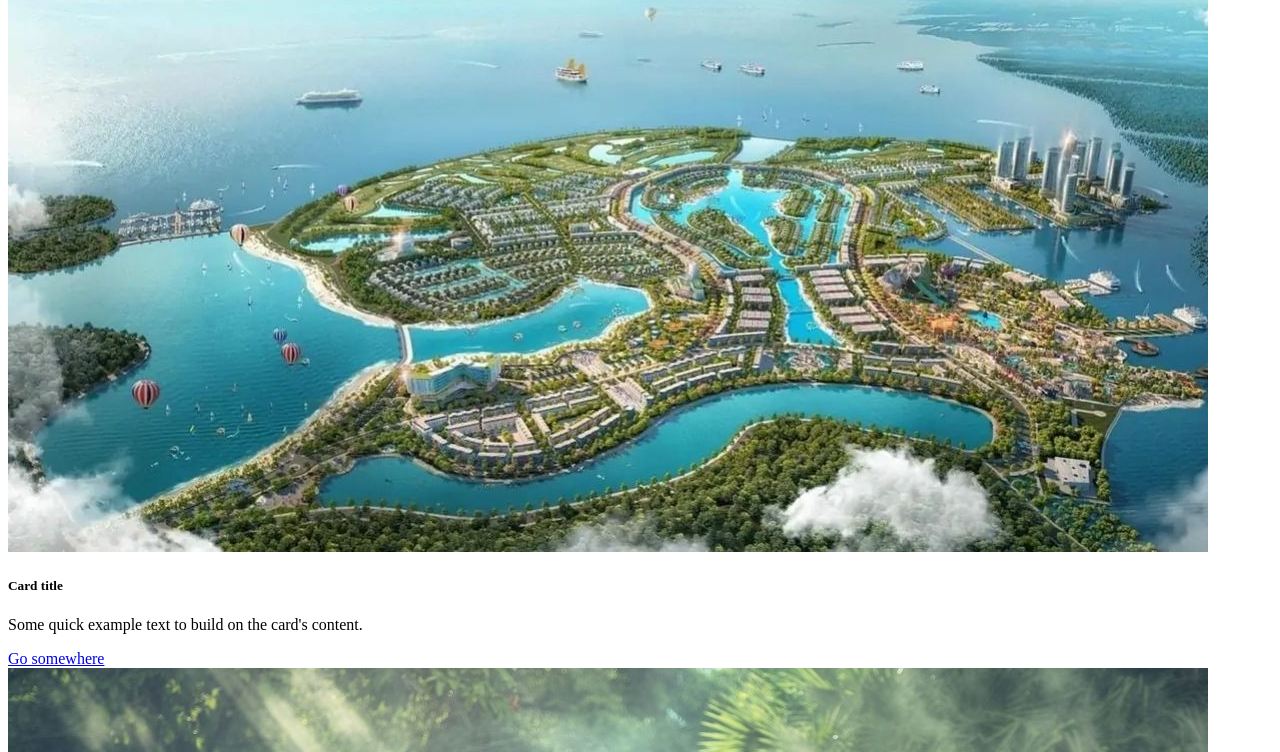
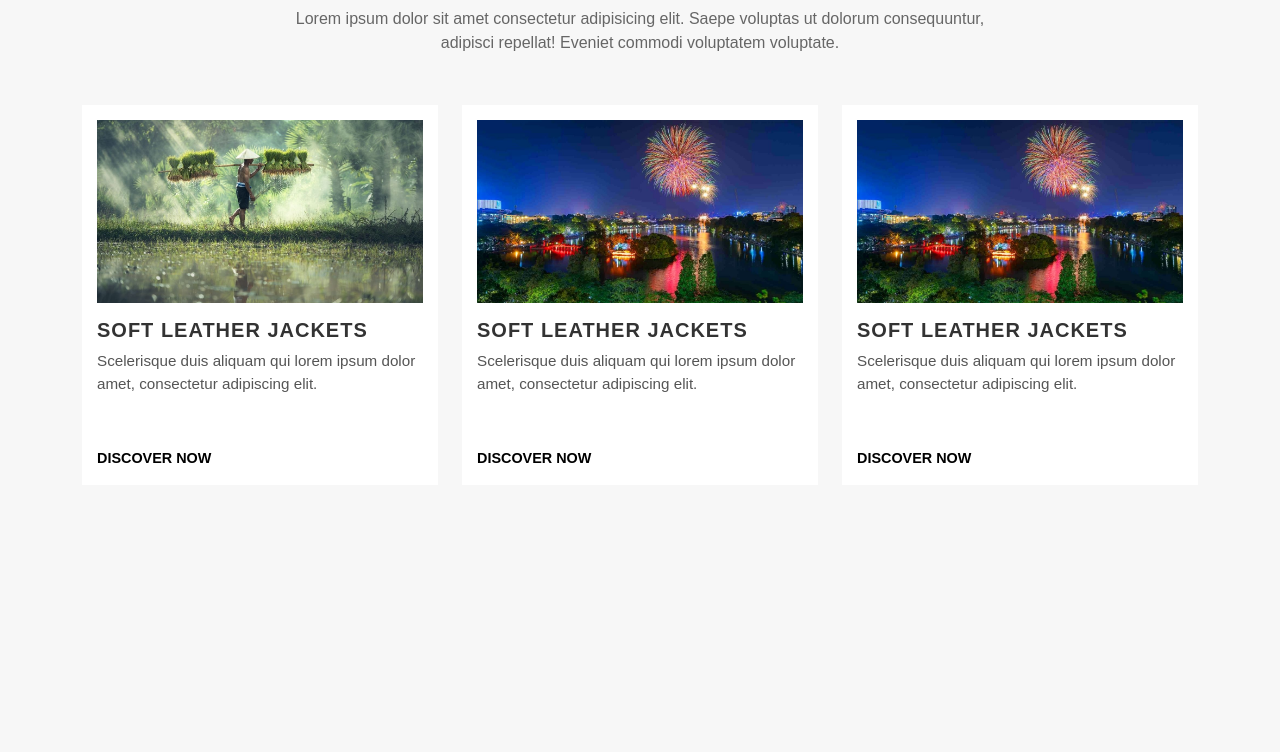
Before and after one commit to Noah0-1dev/noah.vietnam.01, a plain HTML site: page vietnam.html in a window 1280 px wide. Shown: the part 131-883 px from the top of the page. After the commit the page ends 800 px from the top, so only its background shows below. Drawn offline with nearby package versions, Linux system fonts and the light colour scheme.

Commit message:
2025.10.20.....E.G2

```diff
--- a/vietnam.html
+++ b/vietnam.html
@@ -1,38 +1,136 @@
 <!DOCTYPE html>
-<html lang="vi">
+<html lang="en">
   <head>
-    <meta charset="UTF-8">
-    <meta name="viewport" content="width=device-width, initial-scale=1.0">
-    <title>1113211502</title>
+    <meta charset="UTF-8" />
+    <meta name="viewport" content="width=device-width, initial-scale=1.0" />
+    <title>New Collections</title>
+    <link
+      href="https://cdn.jsdelivr.net/npm/bootstrap@5.3.0/dist/css/bootstrap.min.css"
+      rel="stylesheet"
+    />
+    <style>
+      body {
+        background-color: #f7f7f7;
+        font-family: 'Arial', sans-serif;
+        color: #333;
+      }
+
+      .collection-section {
+        padding: 60px 20px;
+        text-align: center;
+      }
+
+      .collection-section h2 {
+        font-size: 3rem;
+        font-weight: 600;
+        margin-bottom: 20px;
+      }
+
+      .collection-section p {
+        max-width: 700px;
+        margin: 0 auto 50px;
+        color: #666;
+      }
+
+      .collection-card {
+        background-color: white;
+        padding: 15px;
+        border: none;
+        text-align: left;
+      }
+
+      .collection-card img {
+        width: 100%;
+        height: auto;
+        object-fit: cover;
+        margin-bottom: 15px;
+      }
+
+      .collection-card h5 {
+        font-weight: 600;
+        letter-spacing: 1px;
+      }
+
+      .collection-card p {
+        font-size: 0.95rem;
+        color: #555;
+      }
+
+      .collection-card a {
+        font-weight: bold;
+        font-size: 0.9rem;
+        text-transform: uppercase;
+        color: black;
+        text-decoration: none;
+      }
+
+      .collection-card a:hover {
+        text-decoration: underline;
+      }
+    </style>
   </head>
   <body>
+    <section class="collection-section">
+      <h2>New Collections</h2>
+      <p>
+        Lorem ipsum dolor sit amet consectetur adipisicing elit. Saepe voluptas
+        ut dolorum consequuntur, adipisci repellat! Eveniet commodi voluptatem
+        voluptate.
+      </p>
+
       <div class="container">
-    <div class="row">
+        <div class="row g-4">
+          <!-- Product 1 -->
+          <div class="col-md-4">
+            <div class="collection-card">
+              <img
+                src="./圖片/anh-viet-nam-35.jpg"
+                alt="Product 1"
+              />
+              <h5>SOFT LEATHER JACKETS</h5>
+              <p>
+                Scelerisque duis aliquam qui lorem ipsum dolor amet, consectetur
+                adipiscing elit.
+              </p>
+              <a href="#">DISCOVER NOW</a>
+            </div>
+          </div>
 
-    <div class="col-4">
-     <div class="card">
-         <img src="./圖片/anh-viet-nam-28.jpg" class="card-img-top" alt="...">
-            <div class="card-body">
-                <h5 class="card-title">Card title</h5>
-                    <p class="card-text">Some quick example text to build on the card's content.</p>
-                        <a href="#" class="btn btn-primary">Go somewhere</a>
+          <!-- Product 2 -->
+          <div class="col-md-4">
+            <div class="collection-card">
+              <img
+                src="./圖片/anh-viet-nam-23.jpg"
+                alt="Product 2"
+              />
+              <h5>SOFT LEATHER JACKETS</h5>
+              <p>
+                Scelerisque duis aliquam qui lorem ipsum dolor amet, consectetur
+                adipiscing elit.
+              </p>
+              <a href="#">DISCOVER NOW</a>
+            </div>
+          </div>
+
+          <!-- Product 3 -->
+          <div class="col-md-4">
+            <div class="collection-card">
+              <img
+                src="./圖片/anh-viet-nam-23.jpg"
+                alt="Product 3"
+              />
+              <h5>SOFT LEATHER JACKETS</h5>
+              <p>
+                Scelerisque duis aliquam qui lorem ipsum dolor amet, consectetur
+                adipiscing elit.
+              </p>
+              <a href="#">DISCOVER NOW</a>
             </div>
           </div>
         </div>
+      </div>
+    </section>
 
-            <div class="col-4">
-            <div class="card">
-                <img src="./圖片/anh-viet-nam-35.jpg" class="card-img-top" alt="...">
-                    <div class="card-body">
-                        <h5 class="card-title">Card title</h5>
-                        <p class="card-text">Some quick example text to build on the card's content.</p>
-                            <a href="#" class="btn btn-primary">Go somewhere</a>
-</div>
-</div>
-</div>
-
-</div>
-</div>
-
+    <script src="https://cdn.jsdelivr.net/npm/bootstrap@5.3.0/dist/js/bootstrap.bundle.min.js"></script>
   </body>
 </html>
```
Lines whose indentation alone changed are shown as unchanged.
